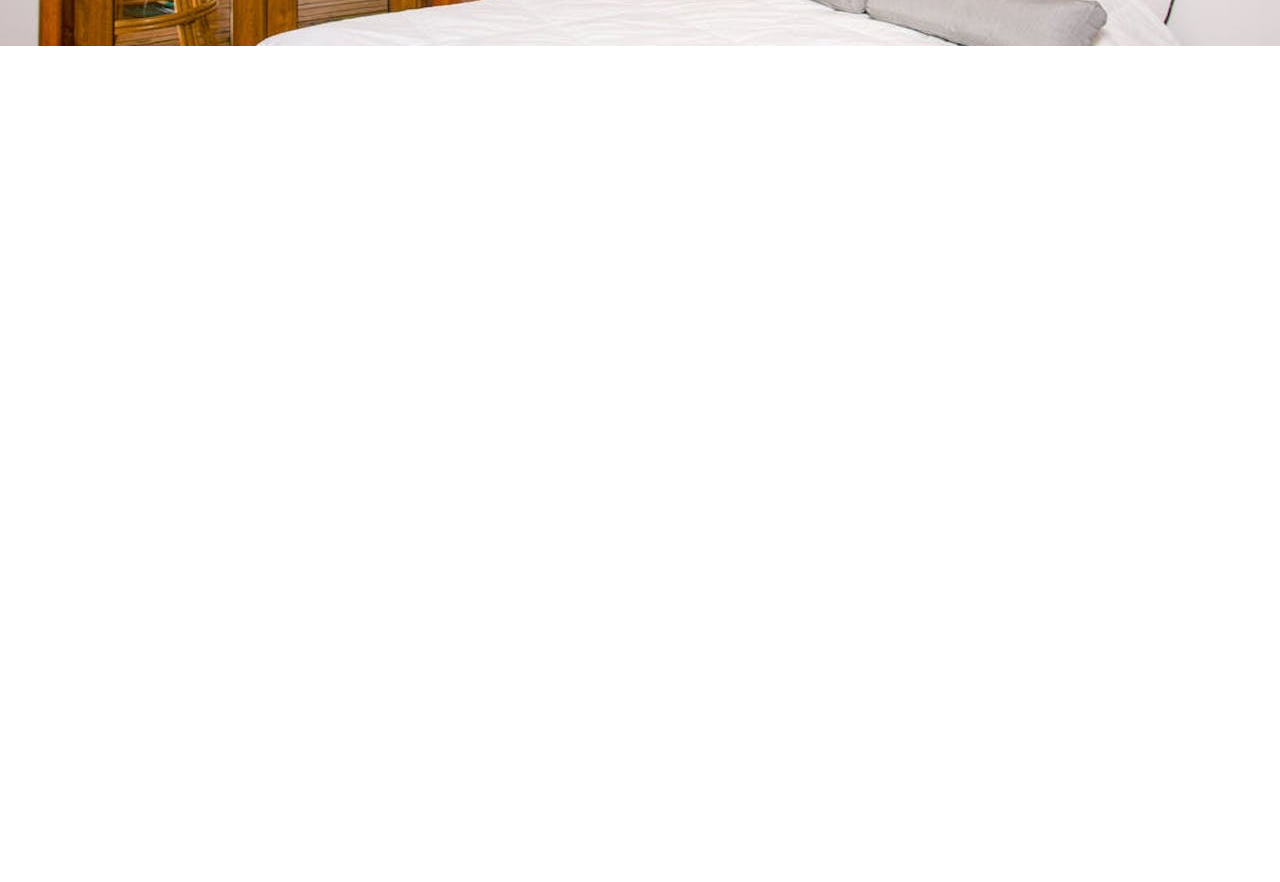
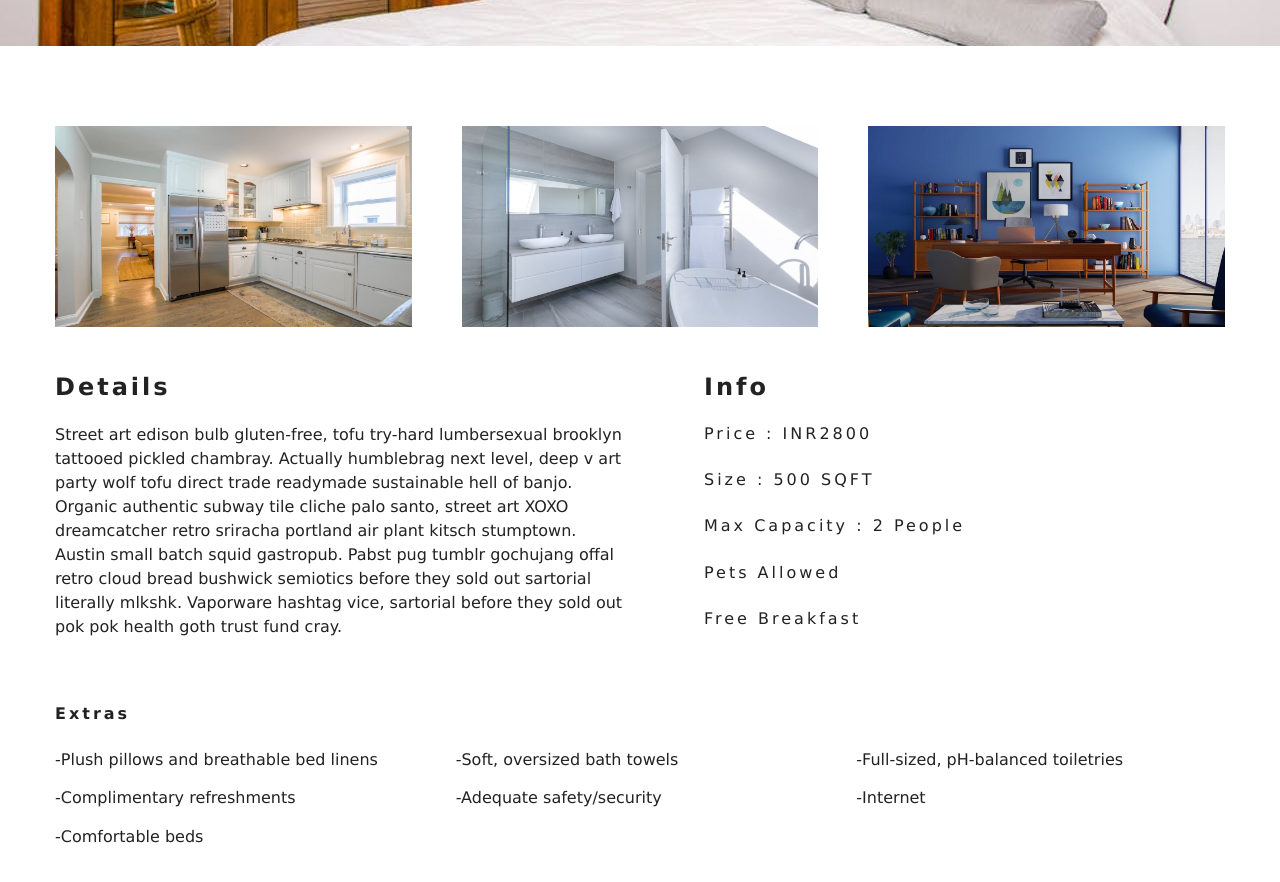
Before and after one commit to santoshkumar964887/reactjs-beach-resorts, a React (Create React App) app: page /rooms/double-deluxe in a window 1280 px wide. Shown: the part 500-1382 px from the top of the page. Before the commit the page ends 800 px from the top, so only its background shows below. Built offline with nearby package versions, Linux system fonts and the light colour scheme.

Commit message:
completing SingleRoom component

```diff
--- a/src/pages/SingleRoom.jsx
+++ b/src/pages/SingleRoom.jsx
@@ -42,14 +42,49 @@ export default class SingleRoom extends Component {
       size,
       type,
     } = room;
+    const [firstImage, ...restImage] = images;
     return (
-      <StyledHero img={images[0] || this.state.defaultBcg}>
+      <>
+        <StyledHero img={firstImage || this.state.defaultBcg}>
           <Banner title={`${name} room`}>
             <Link to="/rooms" className="btn-primary">
               back to rooms
             </Link>
           </Banner>
         </StyledHero>
+        <section className="single-room">
+          <div className="single-room-images">
+            {restImage.map((image, index) => (
+              <img key={index} src={image} alt={name} />
+            ))}
+          </div>
+          <div className="single-room-info">
+            <article className="desc">
+              <h3>Details</h3>
+              <p>{description}</p>
+            </article>
+            <article className="info">
+              <h3>Info</h3>
+              <h6>Price : INR{price * 7}</h6>
+              <h6>size : {size} SQFT</h6>
+              <h6>
+                max capacity :{" "}
+                {capacity > 1 ? `${capacity} people` : `${capacity} person`}
+              </h6>
+              <h6>{pets ? "pets allowed" : "no pets allowed"}</h6>
+              <h6>{breakfast ? "Free Breakfast" : null}</h6>
+            </article>
+          </div>
+        </section>
+        <section className="room-extras">
+          <h6>extras</h6>
+          <ul className="extras">
+            {extras.map((item, index) => (
+              <li key={index}>-{item}</li>
+            ))}
+          </ul>
+        </section>
+      </>
     );
   }
 }
```
Also changed, not shown: 1 other file (tests, documents, lock files or other folders). Lines whose indentation alone changed are shown as unchanged.
